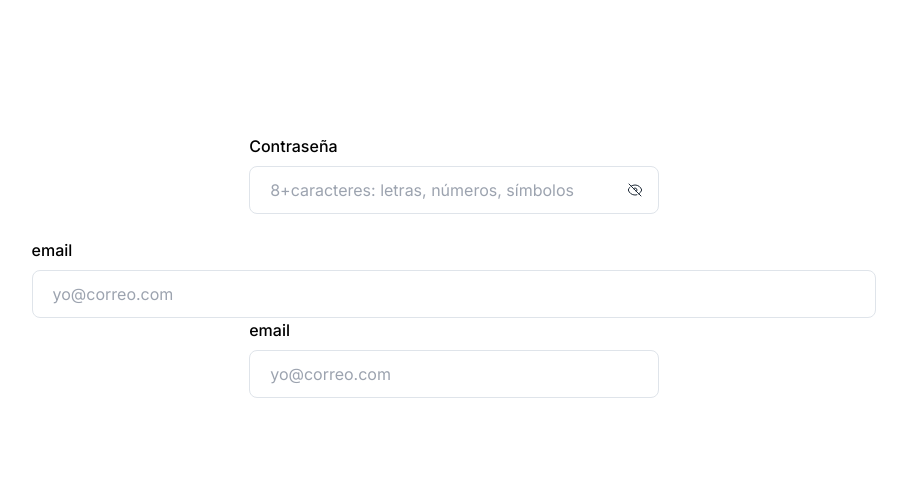
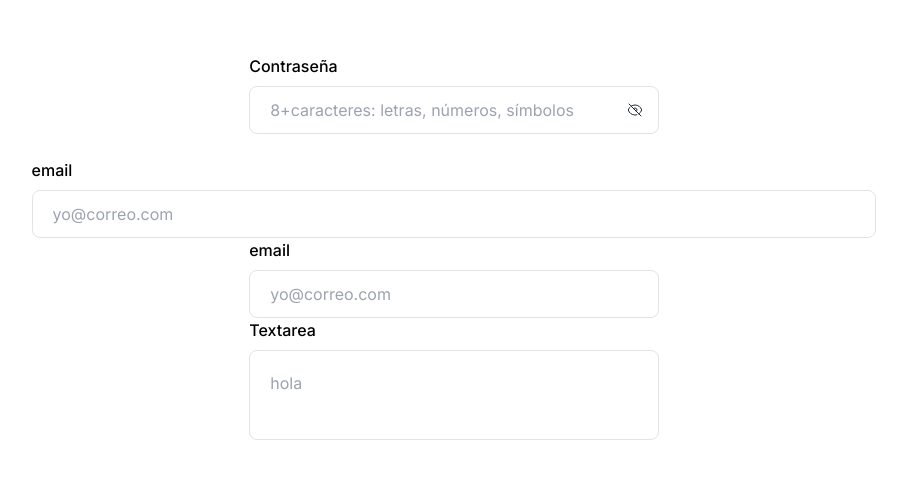
Before and after one commit to marcopdonoso/impromec-calculador, a Next.js app: page / in a window 1280 px wide. Shown: the part 146-624 px from the top of the page, without its empty margins (186-1093 px from the left). Built offline with nearby package versions, Linux system fonts and the light colour scheme.

Commit message:
agrega componente Textarea

```diff
--- a/src/app/page.tsx
+++ b/src/app/page.tsx
@@ -1,5 +1,6 @@
 'use client'
 import Input from '@/components/Input'
+import Textarea from '@/components/Textarea'
 
 export default function Home() {
   const Icon = () => (
@@ -18,6 +19,7 @@ export default function Home() {
       <br />
       <Input variant="large" label="email" placeholder="yo@correo.com" />
       <Input label="email" placeholder="yo@correo.com" />
+      <Textarea label="Textarea" placeholder="hola" />
     </div>
   )
 }
--- /dev/null
+++ b/src/components/TextArea.tsx
@@ -0,0 +1,29 @@
+import clsx from 'clsx'
+import { TextareaHTMLAttributes } from 'react'
+
+const styles = {
+  textarea:
+    'bg-gray-white rounded-lg border border-gray-input p-5 text-sm font-normal text-gray-text placeholder:text-sm placeholder:text-gray-placeholder focus:border-gray-placeholder focus:outline-none focus:ring-0 disabled:text-gray-text_inactive sm:text-base sm:placeholder:text-base',
+  label:
+    'flex w-80 h-40 flex-col justify-start gap-1 text-sm font-medium sm:w-[32vw] sm:gap-2 sm:text-base',
+}
+
+interface TextareaProps extends TextareaHTMLAttributes<HTMLTextAreaElement> {
+  label?: string
+  className?: string
+}
+export default function Textarea({
+  label,
+  className,
+  ...props
+}: TextareaProps) {
+  return (
+    <label className={clsx(styles.label)}>
+      {label}
+      <textarea
+        className={clsx(styles.textarea, className, 'resize-none')}
+        {...props}
+      />
+    </label>
+  )
+}
```
